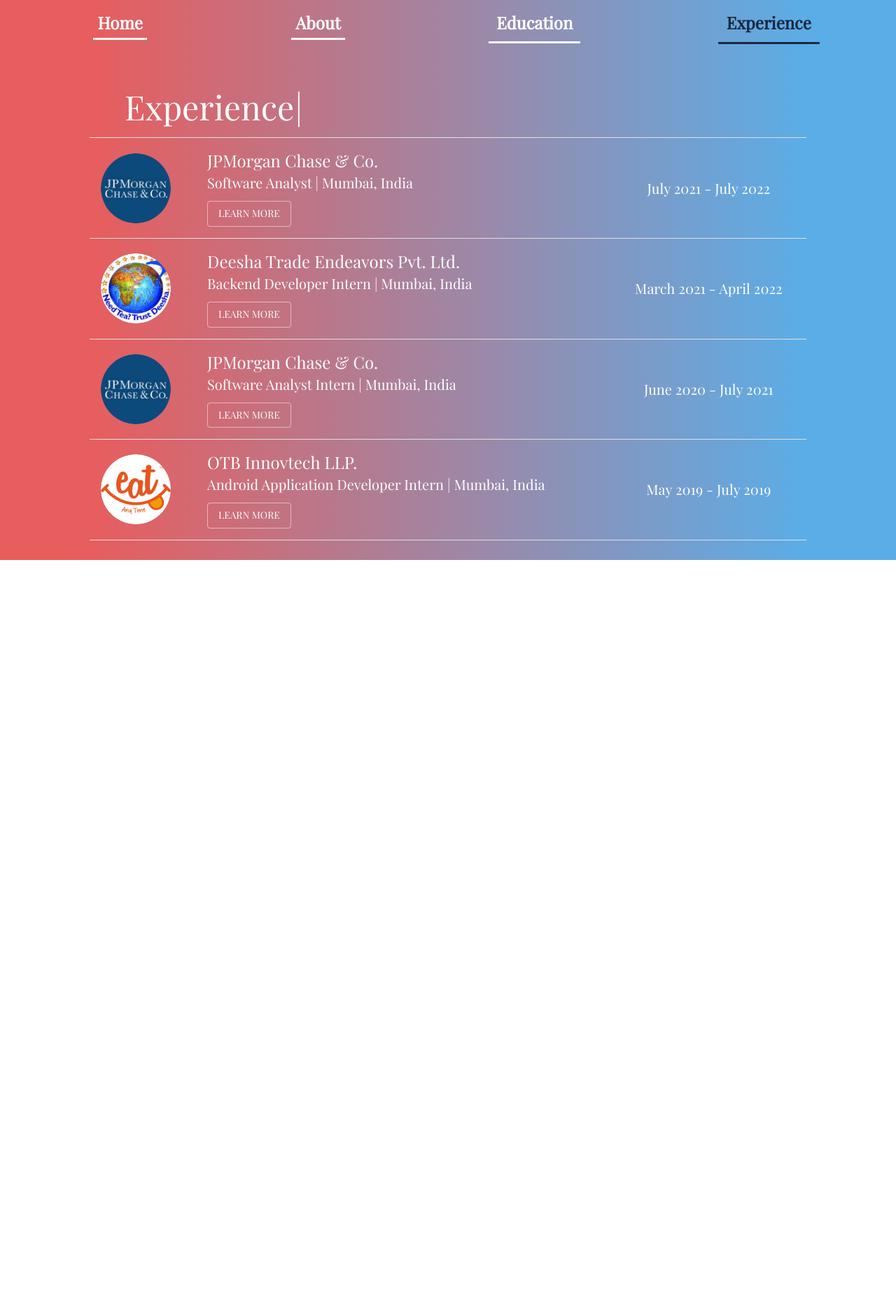
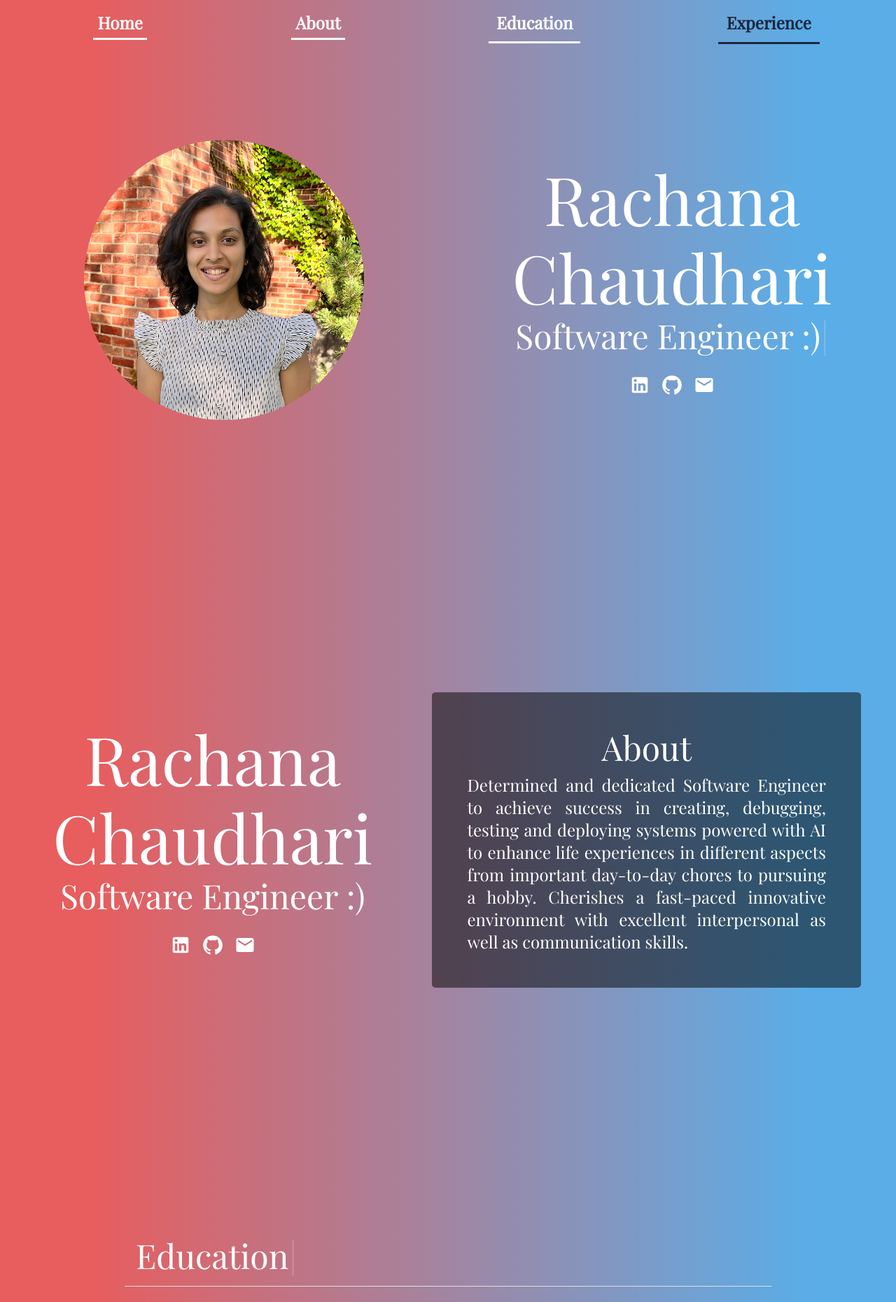
Before and after one commit to rachanac16/reflection, a React (Create React App) app: page /reflection/experience in a window 1280 px wide. Shown: the top 1860 px of the page at 70% size. Before the commit the page ends 800 px from the top, so only its background shows below. Built offline with nearby package versions, Linux system fonts and the light colour scheme.

Commit message:
New loko and feel, vertical scroll done

```diff
--- a/src/App.js
+++ b/src/App.js
@@ -33,19 +33,10 @@ function App() {
 
       <div className='container'>
         <Navbar/>
-        <div className='restrictcontainer'>
-          <div className='appcontainer'>
-            <Routes>
-              <Route path="/reflection" element={<Home/>}/>
-              <Route path="/reflection/about" element={<About/>}/>
-              <Route path="/reflection/experience" element={<Experience/>}/>
-              <Route path="/reflection/education" element={<Education/>}/>
-              {/* <Route path="/reflection/others" element={<Others/>}/> */}
-            </Routes>
-          </div>
-
-        </div>
-
+        <Home/>
+        <About/>
+        <Education/>
+        <Experience/>
       </div>
     </div>
   </ThemeProvider>
--- a/src/components/Navbar.js
+++ b/src/components/Navbar.js
@@ -1,17 +1,24 @@
-import { Toolbar } from '@mui/material';
-import React from 'react';
+import { Button, Toolbar } from '@mui/material';
+import React, { useEffect, useRef } from 'react';
 import {Link, useMatch, useResolvedPath} from 'react-router-dom';
 
+
 function Navbar(){
+
+    const scrollTo = (ref) => {
+        const anchor = document.querySelector(ref)
+        anchor.scrollIntoView({ behavior: 'smooth', block: 'center' })
+      }
+
     return <div className='toolbarcontainer'>
         <Toolbar className='toolbar'>
-            <CustomLink to={"/reflection"} className="navbar">Home</CustomLink>
+            <CustomLink to={"/reflection"} onClick={()=>scrollTo('#home')} className="navbar">Home</CustomLink>
 
-            <CustomLink to={"/reflection/about"} className="navbar">About</CustomLink>
+            <CustomLink to={"/reflection/about"} onClick={()=>scrollTo('#about')} className="navbar">About</CustomLink>
 
-            <CustomLink to={"/reflection/education"} className="navbar">Education</CustomLink>
+            <CustomLink to={"/reflection/education"} onClick={()=>scrollTo('#education')} className="navbar">Education</CustomLink>
 
-            <CustomLink to={"/reflection/experience"} className="navbar">Experience</CustomLink>
+            <CustomLink to={"/reflection/experience"} onClick={()=>scrollTo('#experience')} className="navbar">Experience</CustomLink>
             {/* <CustomLink to={"/reflection/others"} className="navbar">Others</CustomLink> */}
         </Toolbar>
 
--- a/src/pages/About.js
+++ b/src/pages/About.js
@@ -4,7 +4,7 @@ import Typewriter from 'typewriter-effect';
 import MyIntro from '../components/MyIntro';
 
 function About(){
-    return <div className='home_container'>
+    return <div className='home_container' id="about">
         <div className='container_left slide_from_right'>
             <MyIntro shouldAnimate={false}/>
         </div>
--- a/src/pages/Education.js
+++ b/src/pages/Education.js
@@ -34,7 +34,7 @@ function Education(){
         setLearnMore(false);
     }
 
-    return <div style={{height:"100%", width:"100%", justifyContent:"center", alignItems:"center", display:"flex"}}>
+    return <div style={{height:"100%", width:"100%", justifyContent:"center", alignItems:"center", display:"flex"}} id="education">
         {learnMore?
         <div className='home_container'>
             <div className='container_left university_details_left'>
--- a/src/pages/Experience.js
+++ b/src/pages/Experience.js
@@ -42,7 +42,7 @@ function Experience(){
         setLearnMore(false);
     }
 
-    return <div style={{height:"100%", width:"100%", justifyContent:"center", alignItems:"center", display:"flex"}}>
+    return <div style={{height:"100%", width:"100%", justifyContent:"center", alignItems:"center", display:"flex"}} id="experience">
         {learnMore?<div className='home_container'>
             <div className='container_left university_details_left'>
                 <div style={{justifyContent:"space-around", display:"flex", alignItems:"center", width:"100%", paddingBottom:"10px"}}>
--- a/src/pages/Home.js
+++ b/src/pages/Home.js
@@ -4,7 +4,7 @@ import MyIntro from '../components/MyIntro';
 
 function Home(prevComponent){
 
-    return <div className='home_container'>
+    return <div className='home_container' id='home'>
         <div className='container_left'>
             <MyAvatar/>
         </div>
```
